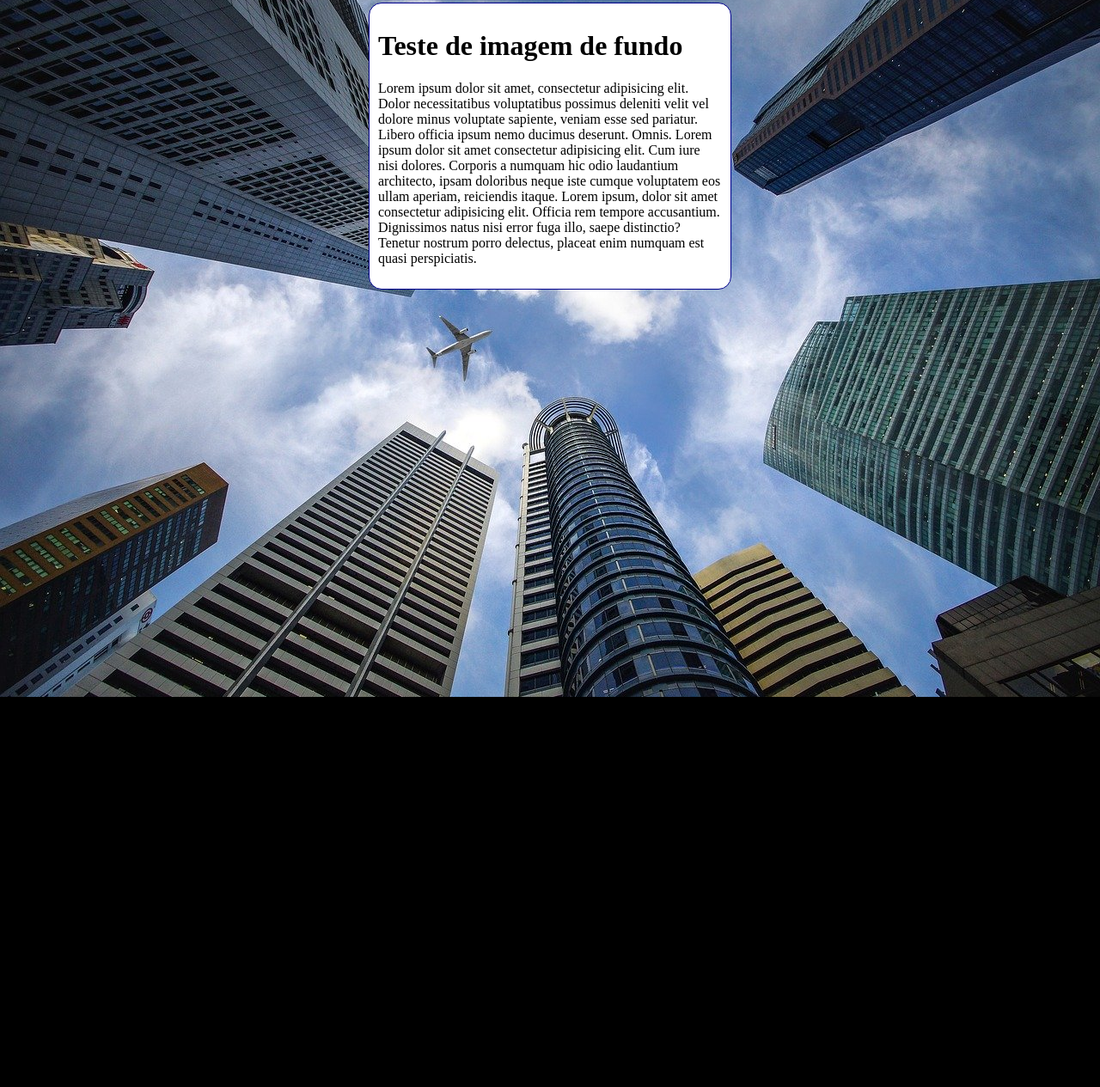
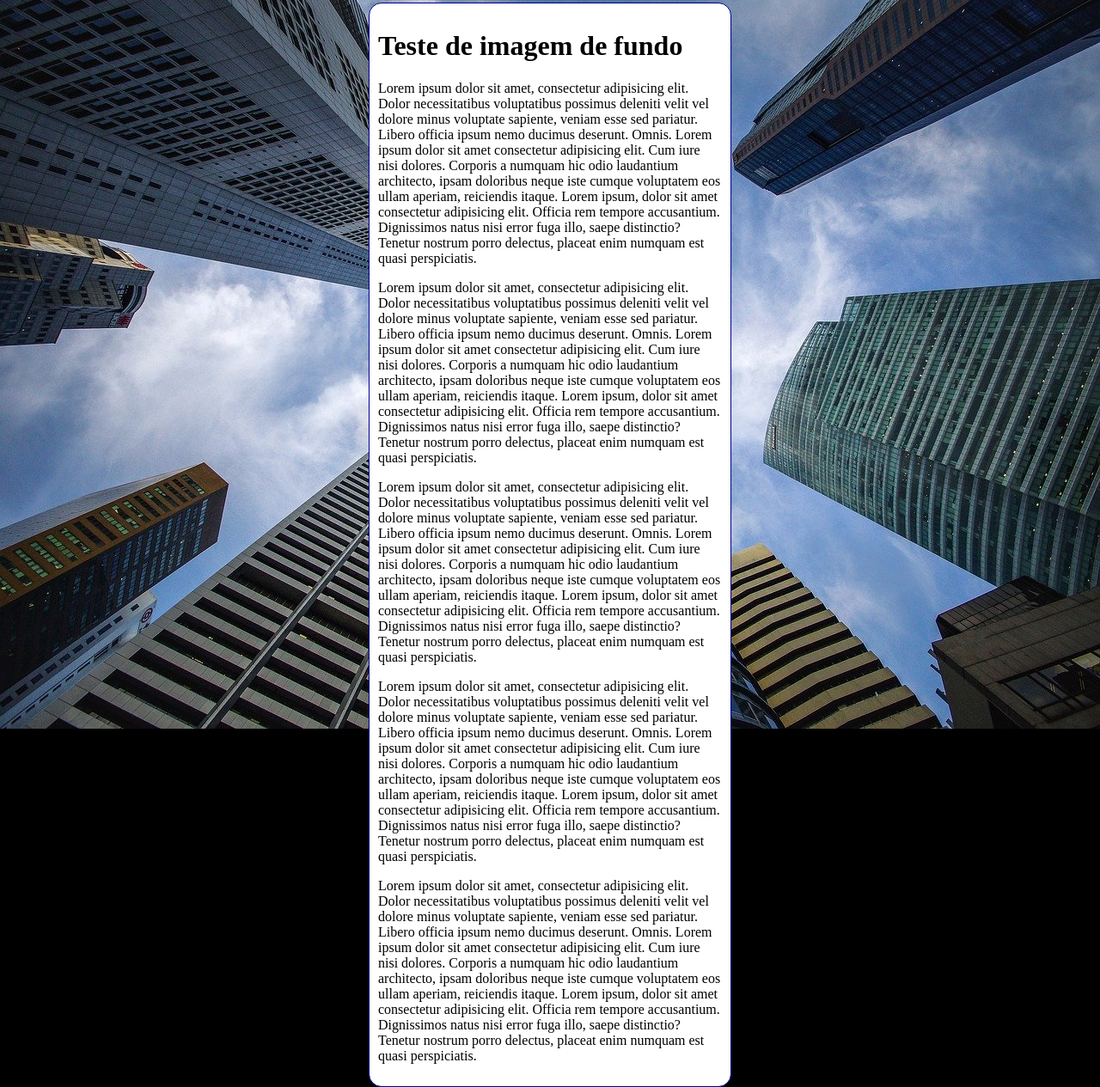
Before and after one commit to JonasVlima/html-css, a plain HTML site: page exercicios/ex022/fundo006.html in a window 1280 px wide. Shown: the part 5-1270 px from the top of the page at 86% size. Before the commit the page ends 816 px from the top, so only its background shows below. Drawn offline with Linux system fonts and the light colour scheme.

Commit message:
Update fundo006.html

```diff
--- a/exercicios/ex022/fundo006.html
+++ b/exercicios/ex022/fundo006.html
@@ -29,6 +29,10 @@
     <main>
         <h1>Teste de imagem de fundo</h1>
         <p>Lorem ipsum dolor sit amet, consectetur adipisicing elit. Dolor necessitatibus voluptatibus possimus deleniti velit vel dolore minus voluptate sapiente, veniam esse sed pariatur. Libero officia ipsum nemo ducimus deserunt. Omnis. Lorem ipsum dolor sit amet consectetur adipisicing elit. Cum iure nisi dolores. Corporis a numquam hic odio laudantium architecto, ipsam doloribus neque iste cumque voluptatem eos ullam aperiam, reiciendis itaque. Lorem ipsum, dolor sit amet consectetur adipisicing elit. Officia rem tempore accusantium. Dignissimos natus nisi error fuga illo, saepe distinctio? Tenetur nostrum porro delectus, placeat enim numquam est quasi perspiciatis.</p>
+        <p>Lorem ipsum dolor sit amet, consectetur adipisicing elit. Dolor necessitatibus voluptatibus possimus deleniti velit vel dolore minus voluptate sapiente, veniam esse sed pariatur. Libero officia ipsum nemo ducimus deserunt. Omnis. Lorem ipsum dolor sit amet consectetur adipisicing elit. Cum iure nisi dolores. Corporis a numquam hic odio laudantium architecto, ipsam doloribus neque iste cumque voluptatem eos ullam aperiam, reiciendis itaque. Lorem ipsum, dolor sit amet consectetur adipisicing elit. Officia rem tempore accusantium. Dignissimos natus nisi error fuga illo, saepe distinctio? Tenetur nostrum porro delectus, placeat enim numquam est quasi perspiciatis.</p>
+        <p>Lorem ipsum dolor sit amet, consectetur adipisicing elit. Dolor necessitatibus voluptatibus possimus deleniti velit vel dolore minus voluptate sapiente, veniam esse sed pariatur. Libero officia ipsum nemo ducimus deserunt. Omnis. Lorem ipsum dolor sit amet consectetur adipisicing elit. Cum iure nisi dolores. Corporis a numquam hic odio laudantium architecto, ipsam doloribus neque iste cumque voluptatem eos ullam aperiam, reiciendis itaque. Lorem ipsum, dolor sit amet consectetur adipisicing elit. Officia rem tempore accusantium. Dignissimos natus nisi error fuga illo, saepe distinctio? Tenetur nostrum porro delectus, placeat enim numquam est quasi perspiciatis.</p>
+        <p>Lorem ipsum dolor sit amet, consectetur adipisicing elit. Dolor necessitatibus voluptatibus possimus deleniti velit vel dolore minus voluptate sapiente, veniam esse sed pariatur. Libero officia ipsum nemo ducimus deserunt. Omnis. Lorem ipsum dolor sit amet consectetur adipisicing elit. Cum iure nisi dolores. Corporis a numquam hic odio laudantium architecto, ipsam doloribus neque iste cumque voluptatem eos ullam aperiam, reiciendis itaque. Lorem ipsum, dolor sit amet consectetur adipisicing elit. Officia rem tempore accusantium. Dignissimos natus nisi error fuga illo, saepe distinctio? Tenetur nostrum porro delectus, placeat enim numquam est quasi perspiciatis.</p>
+        <p>Lorem ipsum dolor sit amet, consectetur adipisicing elit. Dolor necessitatibus voluptatibus possimus deleniti velit vel dolore minus voluptate sapiente, veniam esse sed pariatur. Libero officia ipsum nemo ducimus deserunt. Omnis. Lorem ipsum dolor sit amet consectetur adipisicing elit. Cum iure nisi dolores. Corporis a numquam hic odio laudantium architecto, ipsam doloribus neque iste cumque voluptatem eos ullam aperiam, reiciendis itaque. Lorem ipsum, dolor sit amet consectetur adipisicing elit. Officia rem tempore accusantium. Dignissimos natus nisi error fuga illo, saepe distinctio? Tenetur nostrum porro delectus, placeat enim numquam est quasi perspiciatis.</p>
     </main>
 </body>
 </html>
```
